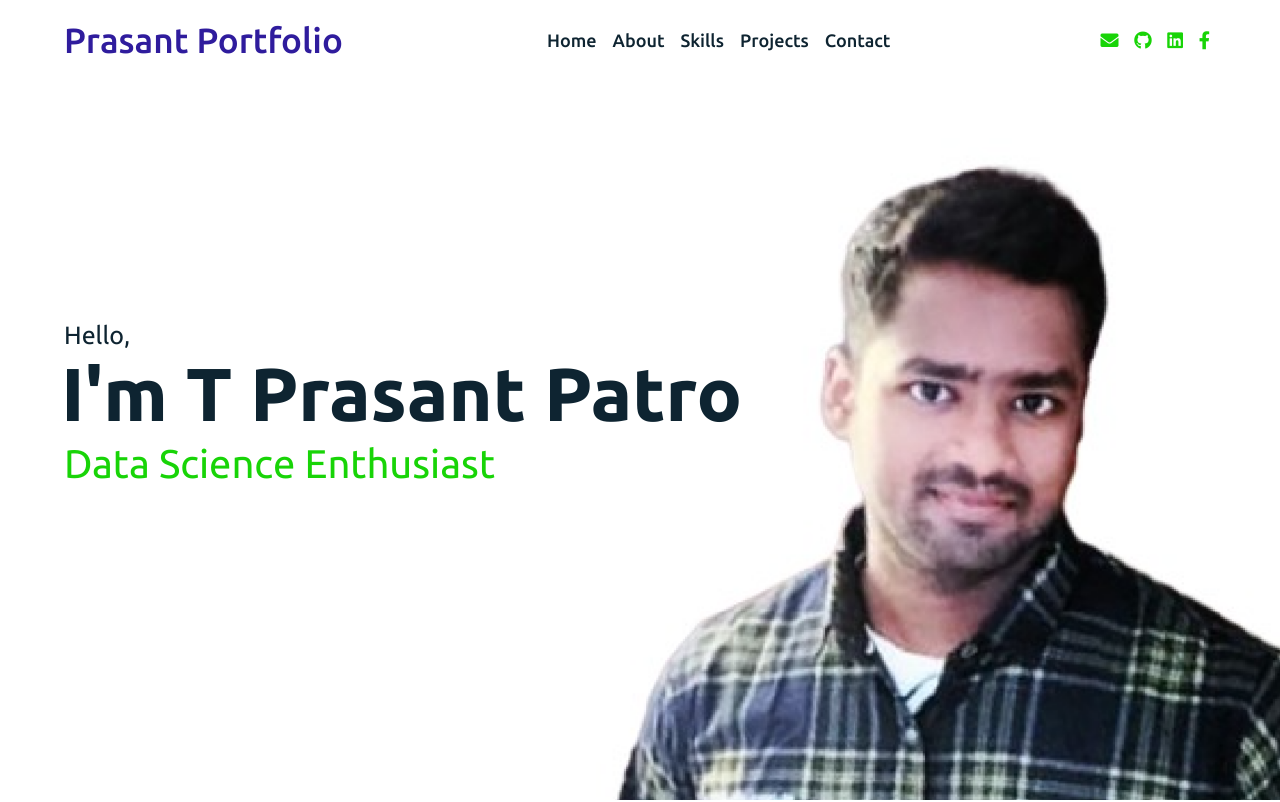
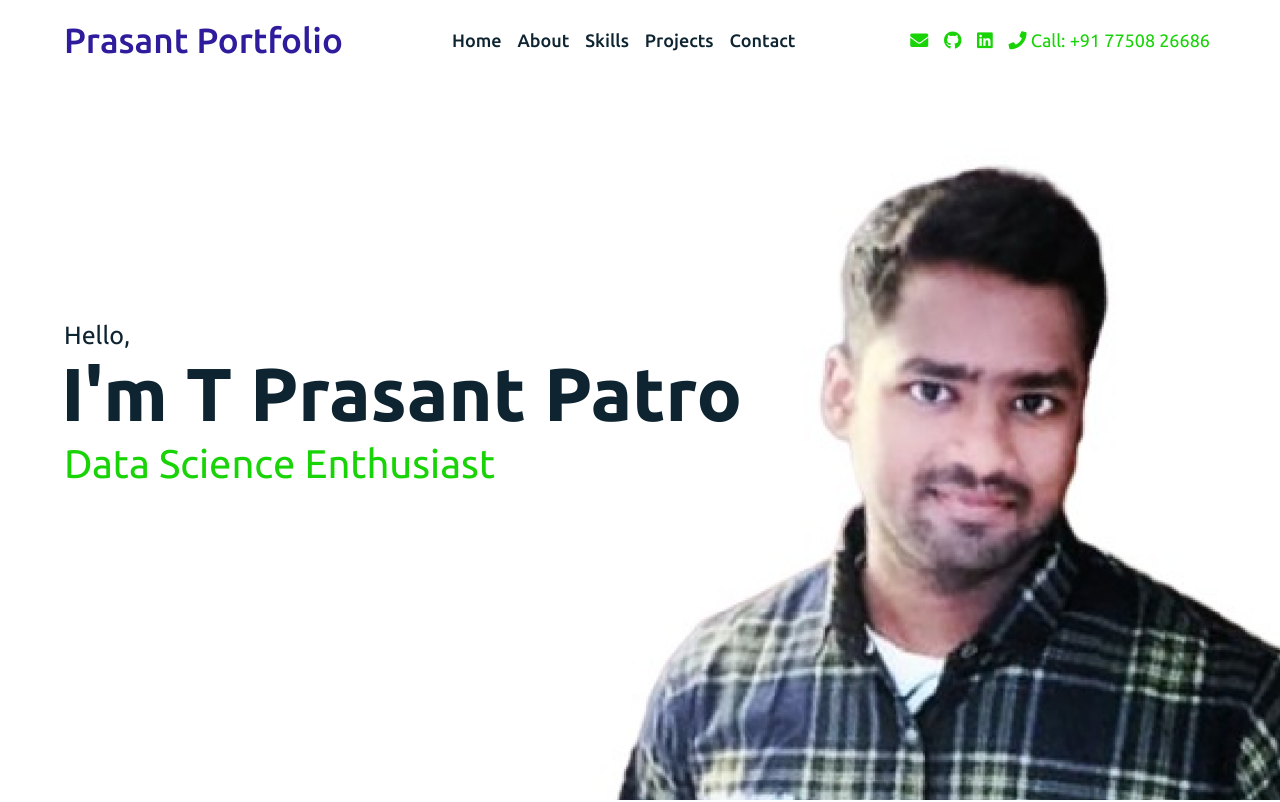
Before and after one commit to sontush123/portfolio, a plain HTML site: page index.html in a window 1280 px wide. Shown: the top 802 px of the page. Drawn offline with Linux system fonts and the light colour scheme.

Commit message:
add contact number in portfolio

```diff
--- a/index.html
+++ b/index.html
@@ -34,7 +34,8 @@
         <a href="mailto:tprasantpatro0@gmail.com"><i class="fas fa-envelope"></i></a>
         <a href="https://github.com/sontush123"><i class="fab fa-github"></i></a>
         <a href="https://www.linkedin.com/in/t-prashant-patro-a567b9209"><i class="fab fa-linkedin"></i></a>
-        <a href="#"><i class="fab fa-facebook-f"></i></a>
+        <!--<a href="#"><i class="fab fa-facebook-f"></i></a>-->
+        <a href="tel:+917750826686"><i class="fas fa-phone"></i> Call: +91 77508 26686</a>
       </div>
     </div>
     <div class="menu-btn">
@@ -218,7 +219,9 @@
           <a href="mailto:tprasantpatro0@gmail.com"><i class="fas fa-envelope"></i></a>
           <a href="https://github.com/sontush123"><i class="fab fa-github"></i></a>
           <a href="https://www.linkedin.com/in/t-prashant-patro-a567b9209"><i class="fab fa-linkedin"></i></a>
-          <a href="#"><i class="fab fa-facebook-f"></i></a>
+          <!--<a href="#"><i class="fab fa-facebook-f"></i></a>-->
+          <a href="tel:+917750826686"><i class="fas fa-phone"></i> Call: +91 77508 26686</a>
+
 
         </div>
         <p></p>
```
